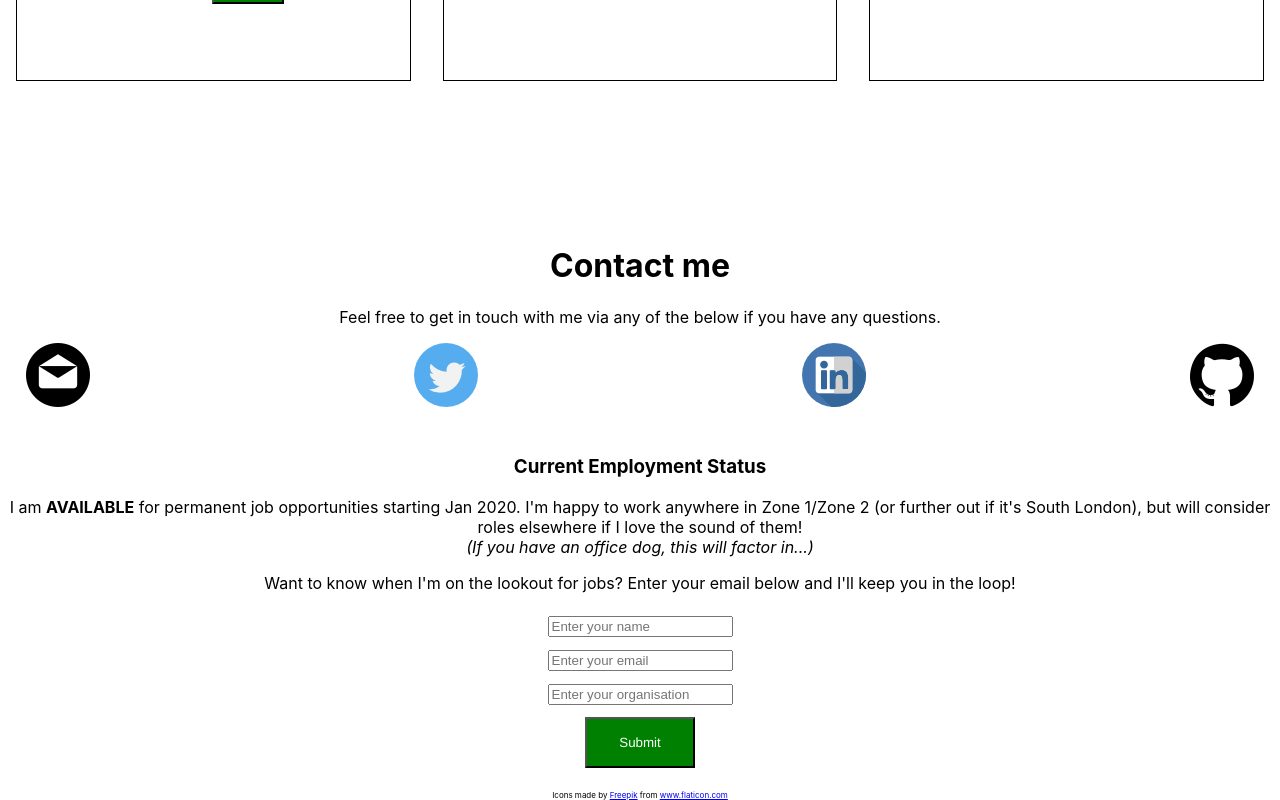
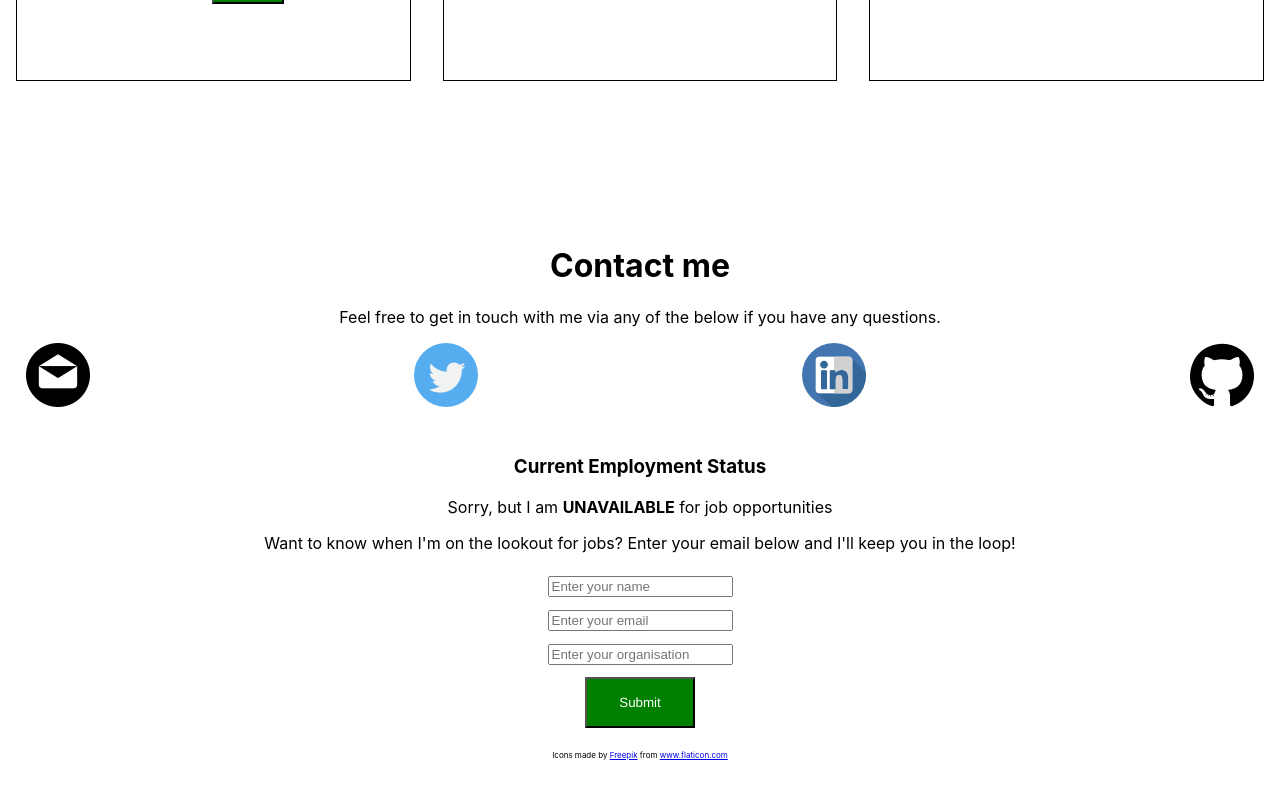
Before and after one commit to Reikon95/portfolio, a React (Create React App) app: page / in a window 1280 px wide. Shown: the part 2522-3322 px from the top of the page. After the commit the page ends 3282 px from the top, so only its background shows below. Built offline with nearby package versions, Linux system fonts and the light colour scheme.

Commit message:
changed employment status

```diff
--- a/src/App.js
+++ b/src/App.js
@@ -50,7 +50,7 @@ function App() {
           <img src={gh} alt="Github"/> </a>
         </div>
         </div>
-        <EmploymentStatus looking="yes"/>
+        <EmploymentStatus/>
         <SubscriptionForm/>
       </div>
       <div className="credit">Icons made by <a href="https://www.flaticon.com/authors/freepik" title="Freepik">Freepik</a> from <a href="https://www.flaticon.com/" title="Flaticon">www.flaticon.com</a></div>
```
